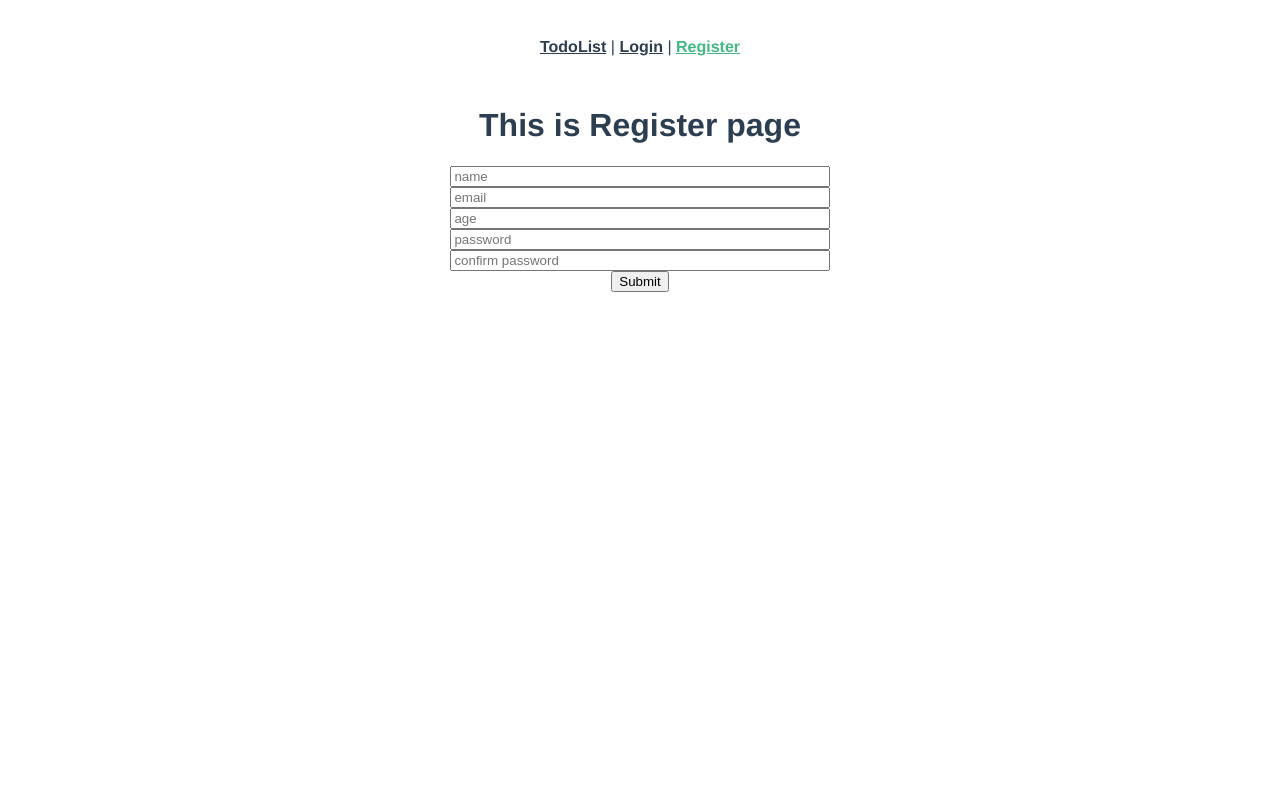
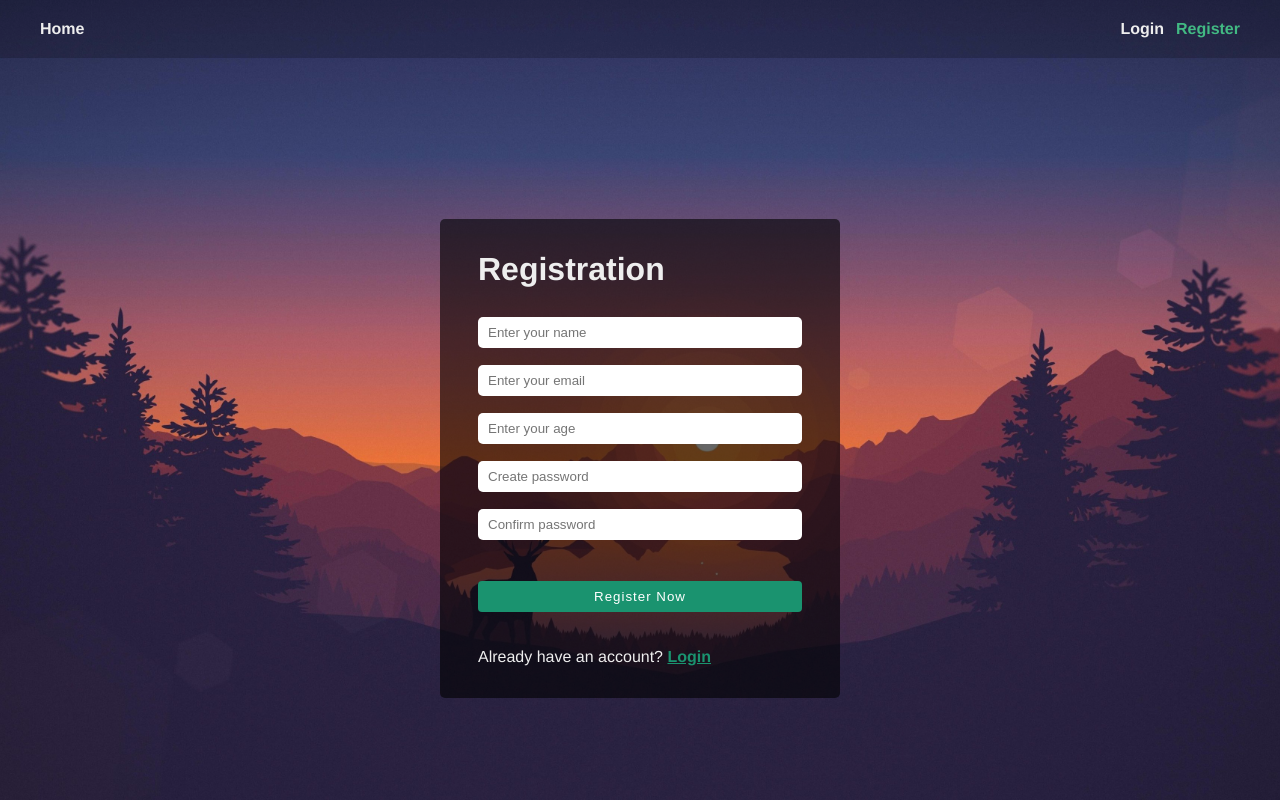
Before and after one commit to thangsnguyen07/vue-todo-app-v1, a Vue app: page /register in a window 1280 px wide. Built offline with nearby package versions, Linux system fonts and the light colour scheme.

Commit message:
style: style register form

```diff
--- a/src/App.vue
+++ b/src/App.vue
@@ -1,33 +1,62 @@
 <template>
   <div id="app">
     <nav>
-      <router-link to="/">TodoList</router-link> |
-      <router-link to="/login">Login</router-link> |
-      <router-link to="/register">Register</router-link>
+      <router-link to="/">Home</router-link>
+      <div>
+        <router-link to="/login">Login</router-link>
+        <router-link to="/register">Register</router-link>
+      </div>
     </nav>
     <router-view />
   </div>
 </template>
 
 <style>
+* {
+  margin: 0;
+  padding: 0;
+  box-sizing: border-box;
+}
+
 #app {
   font-family: Avenir, Helvetica, Arial, sans-serif;
   -webkit-font-smoothing: antialiased;
   -moz-osx-font-smoothing: grayscale;
-  text-align: center;
   color: #2c3e50;
+  background-image: url("./assets/background.jpg");
+  position: fixed;
+  inset: 0;
+  background-position: center;
+  background-repeat: no-repeat;
+  background-size: cover;
 }
 
 nav {
-  padding: 30px;
+  padding: 20px 40px;
+  background-color: rgba(0, 0, 0, 0.2);
+  display: flex;
+  align-items: center;
+  justify-content: space-between;
 }
 
 nav a {
   font-weight: bold;
-  color: #2c3e50;
+  color: #eee;
+  text-decoration: none;
+  margin-right: 12px;
+}
+
+nav a:last-child {
+  margin-right: 0;
 }
 
 nav a.router-link-exact-active {
   color: #42b983;
 }
+
+input {
+  padding: 8px 10px;
+  border-radius: 5px;
+  border: none;
+}
 </style>
--- a/src/views/RegisterView.vue
+++ b/src/views/RegisterView.vue
@@ -1,6 +1,7 @@
 <template>
-  <div class="form">
-    <h1>This is Register page</h1>
+  <div class="container">
+    <div class="wrapper">
+      <h1>Registration</h1>
       <!-- The ValidationObserver offers a handleSubmit function that you can use to protect your form submissions.  -->
       <ValidationObserver v-slot="{ handleSubmit }">
         <form @submit.prevent="handleSubmit(onSubmit)">
@@ -9,7 +10,7 @@
             v-slot="{ errors }"
             class="inputGroup"
           >
-          <input v-model="name" placeholder="name" type="text" />
+            <input v-model="name" placeholder="Enter your name" type="text" />
             <span>{{ errors[0] }}</span>
           </ValidationProvider>
 
@@ -18,7 +19,11 @@
             v-slot="{ errors }"
             class="inputGroup"
           >
-          <input v-model="email" placeholder="email" type="email" />
+            <input
+              v-model="email"
+              placeholder="Enter your email"
+              type="email"
+            />
             <span>{{ errors[0] }}</span>
           </ValidationProvider>
 
@@ -28,7 +33,7 @@
             class="inputGroup"
             name="age"
           >
-          <input v-model="age" placeholder="age" type="text" />
+            <input v-model="age" placeholder="Enter your age" type="text" />
             <span>{{ errors[0] }}</span>
           </ValidationProvider>
 
@@ -38,7 +43,11 @@
             vid="password"
             class="inputGroup"
           >
-          <input v-model="password" placeholder="password" type="text" />
+            <input
+              v-model="password"
+              placeholder="Create password"
+              type="text"
+            />
             <span>{{ errors[0] }}</span>
           </ValidationProvider>
 
@@ -49,18 +58,21 @@
           >
             <input
               v-model="confirmPassword"
-            placeholder="confirm password"
+              placeholder="Confirm password"
               type="text"
             />
             <span>{{ errors[0] }}</span>
           </ValidationProvider>
 
-        <button type="submit">Submit</button>
+          <button type="submit">Register Now</button>
         </form>
       </ValidationObserver>
-
-    <p v-if="user">{{ user.email }}</p>
-    <p v-if="token">{{ token }}</p>
+      <div>
+        <p class="text-white">
+          Already have an account? <a href="/login">Login</a>
+        </p>
+      </div>
+    </div>
   </div>
 </template>
 
@@ -141,15 +153,63 @@ extend("confirmed", {
 </script>
 
 <style scoped>
-.form {
+.container {
+  display: flex;
+  justify-content: center;
+  align-items: center;
+  height: 100%;
+}
+
+h1 {
+  color: #eee;
+  margin-bottom: 12px;
+}
+.text-white {
+  color: #eee;
+}
+.wrapper {
+  padding: 32px 38px;
   margin: 0 auto;
-  max-width: 30%;
+  width: 400px;
   display: flex;
   flex-direction: column;
+  background-color: rgba(0, 0, 0, 0.6);
+  border-radius: 5px;
 }
 
 .inputGroup {
   display: flex;
   flex-direction: column;
+  margin-top: 12px;
+}
+
+span {
+  margin-top: 5px;
+  font-size: 0.75rem;
+  color: #ff0033;
+}
+
+button {
+  margin: 36px 0;
+  width: 100%;
+  border-radius: 4px;
+  padding: 8px;
+  background-color: #1a936f;
+  letter-spacing: 1px;
+  border: none;
+  color: #fff;
+  cursor: pointer;
+}
+a {
+  color: #1a936f;
+  font-weight: bold;
+}
+@media only screen and (max-width: 576px) {
+  .container {
+    padding: 0 20px;
+  }
+  .wrapper {
+    max-width: 100%;
+  }
 }
 </style>
```
Also changed, not shown: src/assets/background.jpg (added), src/components/Toast.vue (added). Lines whose indentation alone changed are shown as unchanged.
